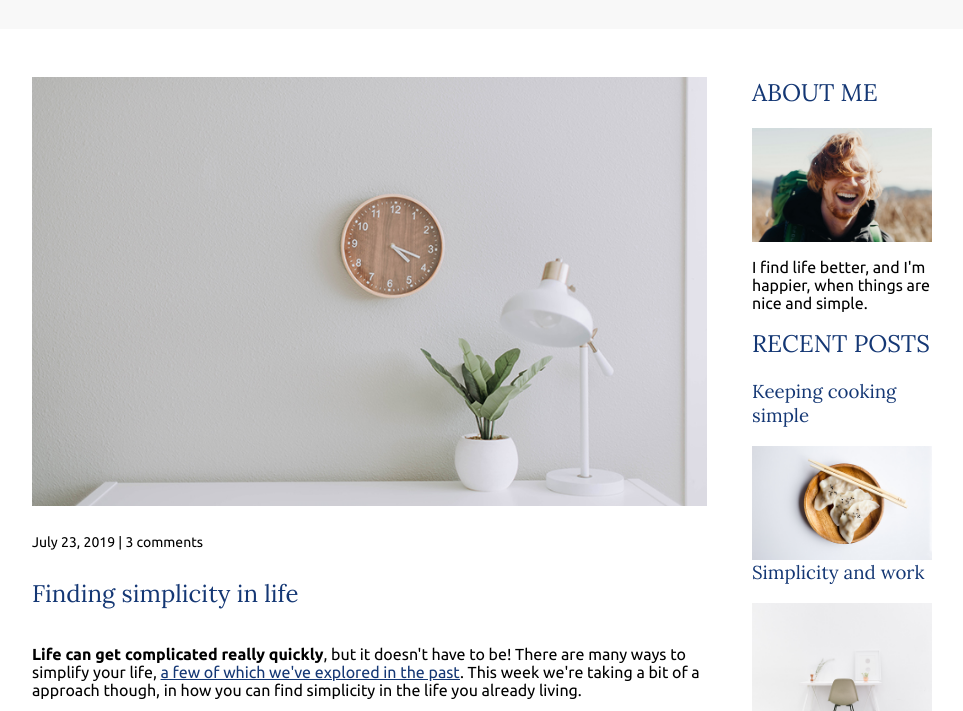
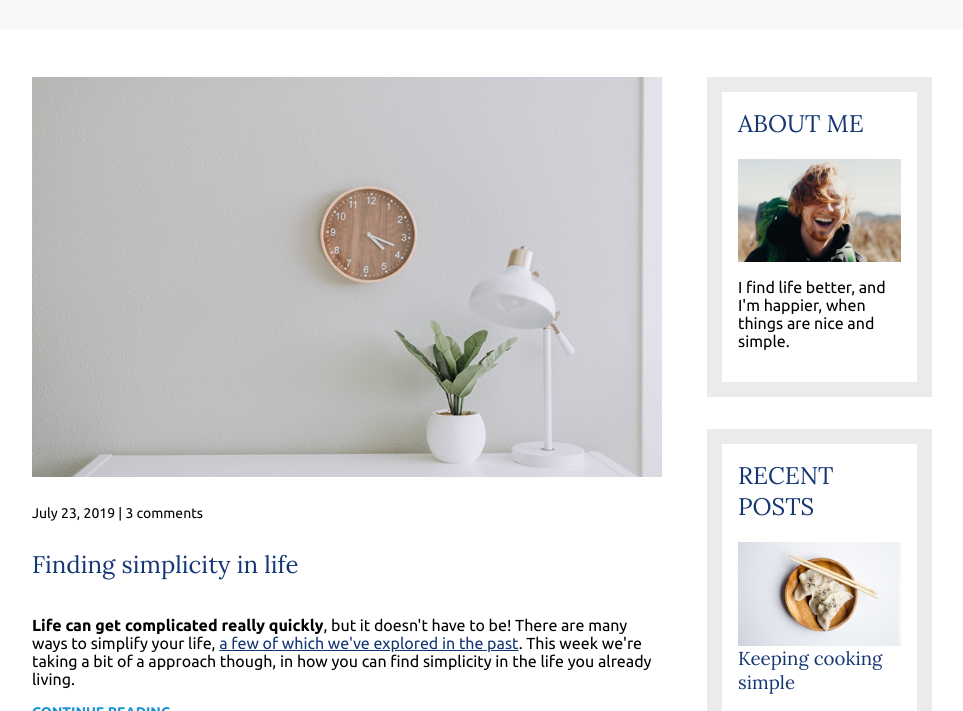
Before and after one commit to zichengshan/Living-the-social-life_responsive_webpage, a plain HTML site: page index.html in a window 1280 px wide. Shown: the part 89-800 px from the top of the page, without its empty margins (158-1121 px from the left). Drawn offline with Linux system fonts and the light colour scheme.

Commit message:
setting up the weights

```diff
--- a/style.css
+++ b/style.css
@@ -95,10 +95,12 @@ header {
         flex-direction: row;
     }
     main {
-        width: 75%;
+        width: 70%;
     }
     aside {
-        width: 20%;
+        width: 25%;
+        min-width: 200px;
+        margin-left: 1em;
     }
 }
 
@@ -216,3 +218,26 @@ nav a:focus {
         /*object-position:left;*/
     }
 }
+
+/*widgets*/
+
+.sidebar-widget {
+    padding: 1em;
+    border: 15px solid #EBEBEB;
+    margin-bottom: 2em;
+}
+
+.widget-recent-post {
+    display: flex;
+    flex-direction: column;
+    border-bottom: 1px solid #EBEBEB;
+    margin-bottom: 1em;
+}
+
+.widget-recent-post-title {
+    order: 2;
+}
+
+.widget-image {
+    order: 1;
+}
```
Also changed, not shown: index.html (+2 -0 lines).
